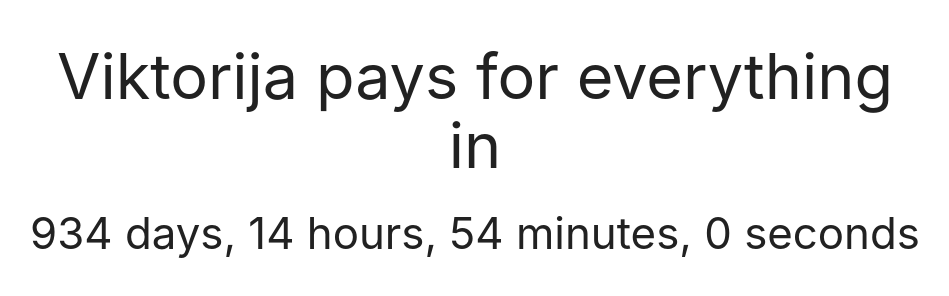
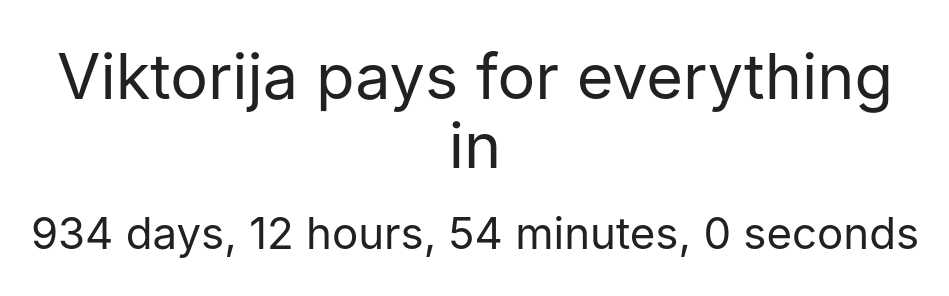
Before and after one commit to tkw1536/viktorijapays4everythin.ga, a plain HTML site: page index.html in a window 1280 px wide. Shown: the whole page, without its empty margins (165-1114 px from the left). Drawn offline with nearby package versions, Linux system fonts and the light colour scheme.

Commit message:
Update time

```diff
--- a/index.html
+++ b/index.html
@@ -6,9 +6,14 @@
     <meta name="viewport" content="width=device-width, initial-scale=1.0"/>
 
     <title>Viktorija pays for everything</title>
-
+  </head>
+  <body>
+    <div class="container">
+        <h1 class="center-align">Viktorija pays for everything in</h1>
+        <h3 class="center-align" id='countdown'></h3>
+    </div>
     <script type='text/javascript'>
-    var end = new Date('04/24/2022 2:00 AM');
+      var end = new Date(1650758400000);
 
       var _second = 1000;
       var _minute = _second * 60;
@@ -37,13 +42,8 @@
           document.getElementById('countdown').innerHTML += seconds + ' seconds';
       }
 
+      showRemaining();
       timer = setInterval(showRemaining, 1000);
       </script>
-  </head>
-  <body>
-    <div class="container">
-        <h1 class="center-align">Viktorija pays for everything in</h1>
-        <h3 class="center-align" id='countdown'></h3>
-    </div>
  </body>
 </html>
```
Lines whose indentation alone changed are shown as unchanged.
